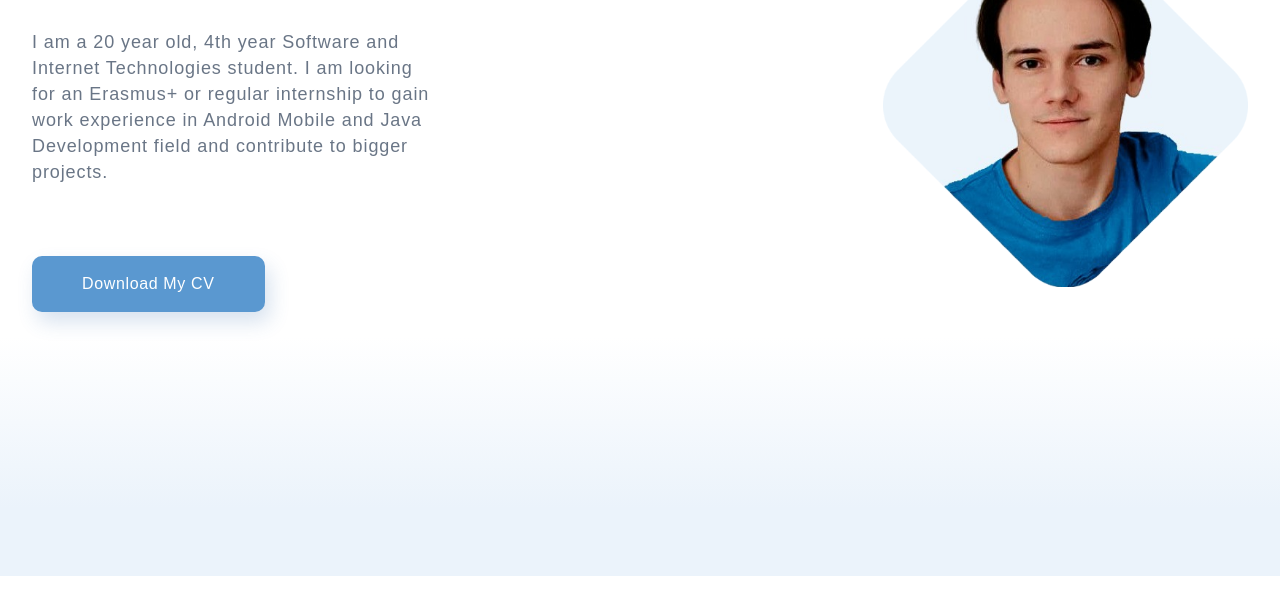
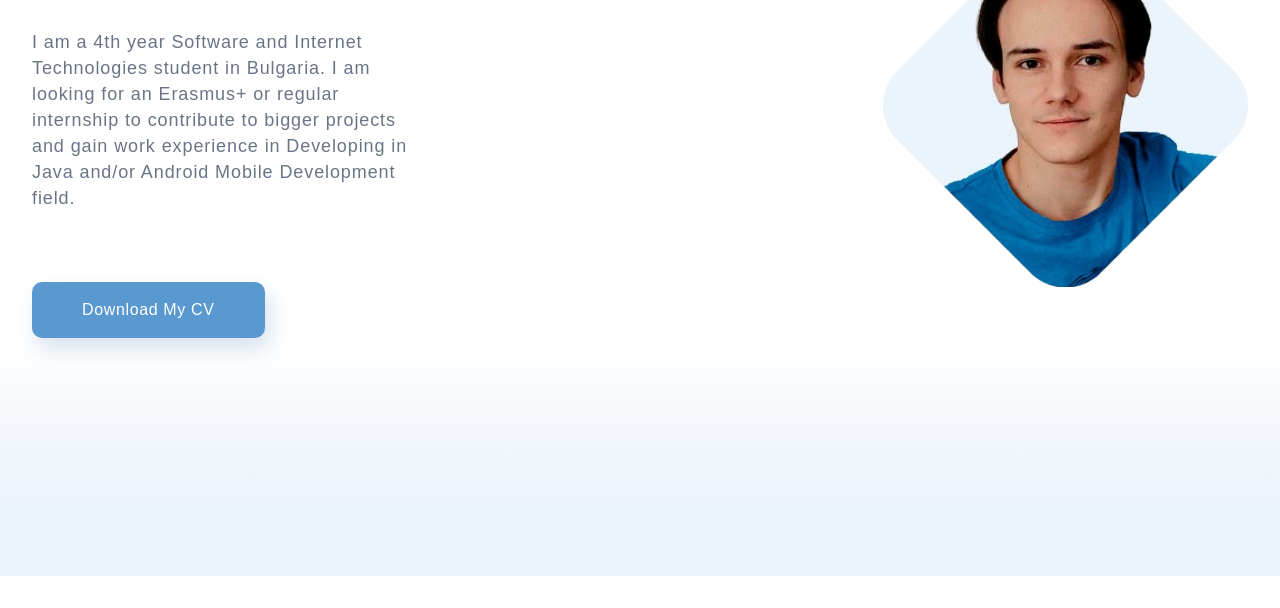
Before and after one commit to xameYeoh/me, a plain HTML site: page index.html in a window 1280 px wide. Shown: the part 192-800 px from the top of the page. Drawn offline with Linux system fonts and the light colour scheme.

Commit message:
Update index.html

```diff
--- a/index.html
+++ b/index.html
@@ -14,12 +14,9 @@
             <div class="container top__content">
                 <div class="top__text">
                     <h1 class="website-about">Who I am</h1>
-                    <p class="paragraph top__paragraph">I am a 20 year old, 4th year Software and Internet Technologies
-                        student. I
-                        am looking for an Erasmus+ or regular internship to gain work experience in Android Mobile and
-                        Java
-                        Development field and contribute to bigger projects.</p>
-
+                    <p class="paragraph top__paragraph">I am a 4th year Software and Internet Technologies student in Bulgaria. I am looking for an Erasmus+ or
+			    regular internship to contribute to bigger projects and gain work experience
+			    in Developing in Java and/or Android Mobile Development field.</p>
                     <a href="sources/files/CV.pdf" class="button" download="CV" target="_blank">Download My CV</a>
                 </div>
 
```
